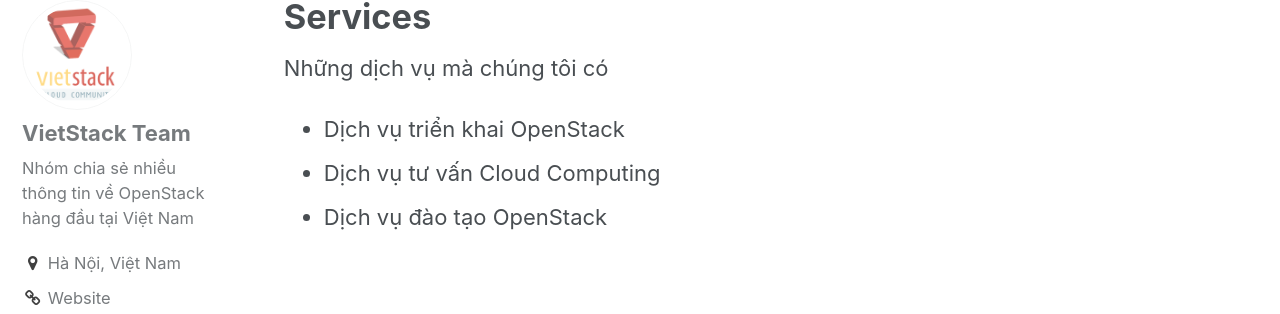
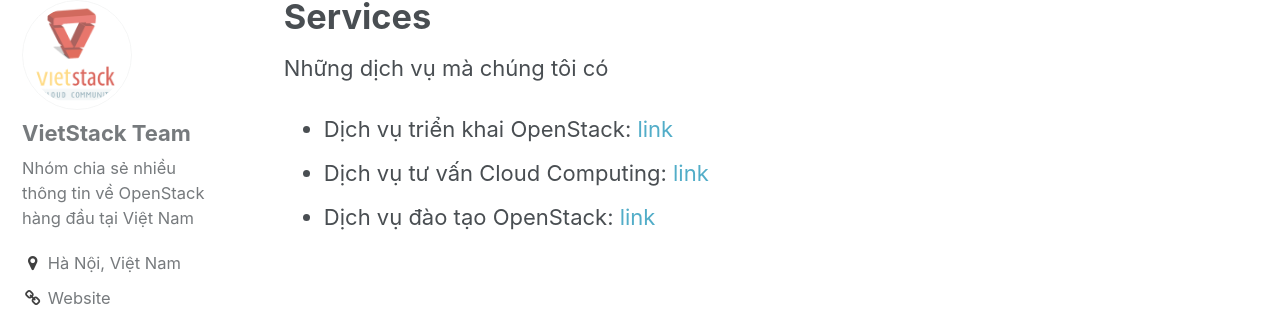
Before and after one commit to vietstack/vietstack.github.io.bka, a Jekyll site: the page built from _pages/servicess.md, in a window 1280 px wide. Shown: the part 144-458 px from the top of the page. Built offline with Jekyll 4.4.1, drawn with Linux system fonts in a browser that asks for light colours.

Commit message:
link services update
link services update

```diff
--- a/_pages/servicess.md
+++ b/_pages/servicess.md
@@ -5,6 +5,6 @@
 
 Những dịch vụ mà chúng tôi có
 
-- Dịch vụ triển khai OpenStack
-- Dịch vụ tư vấn Cloud Computing
-- Dịch vụ đào tạo OpenStack
+- Dịch vụ triển khai OpenStack: [link](https://vietstack.github.io/services/operator/)
+- Dịch vụ tư vấn Cloud Computing:  [link](https://vietstack.github.io/services/consult/)
+- Dịch vụ đào tạo OpenStack: [link](https://vietstack.github.io/services/training/)
```
Also changed, not shown: _pages/home.md (+2 -2 lines).
